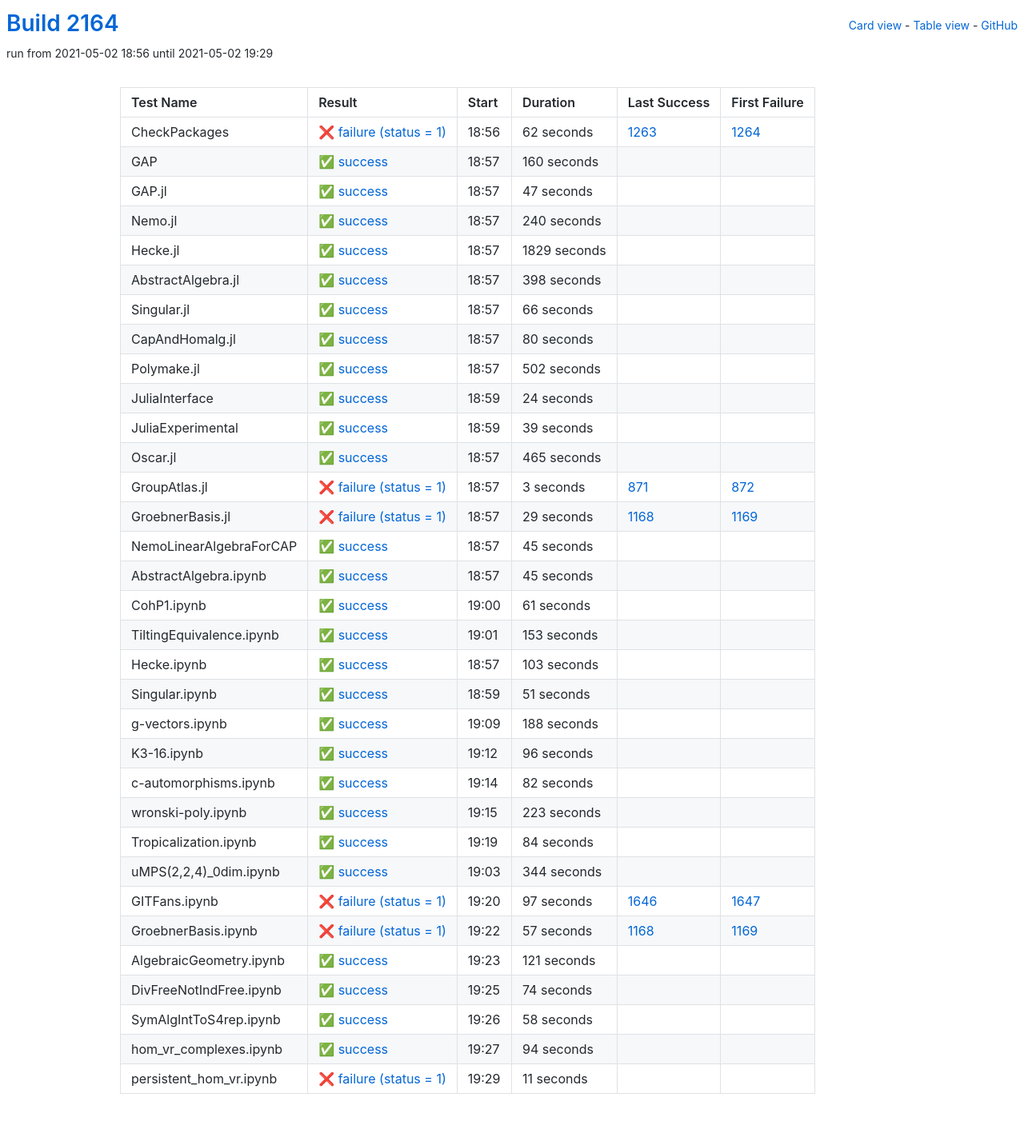
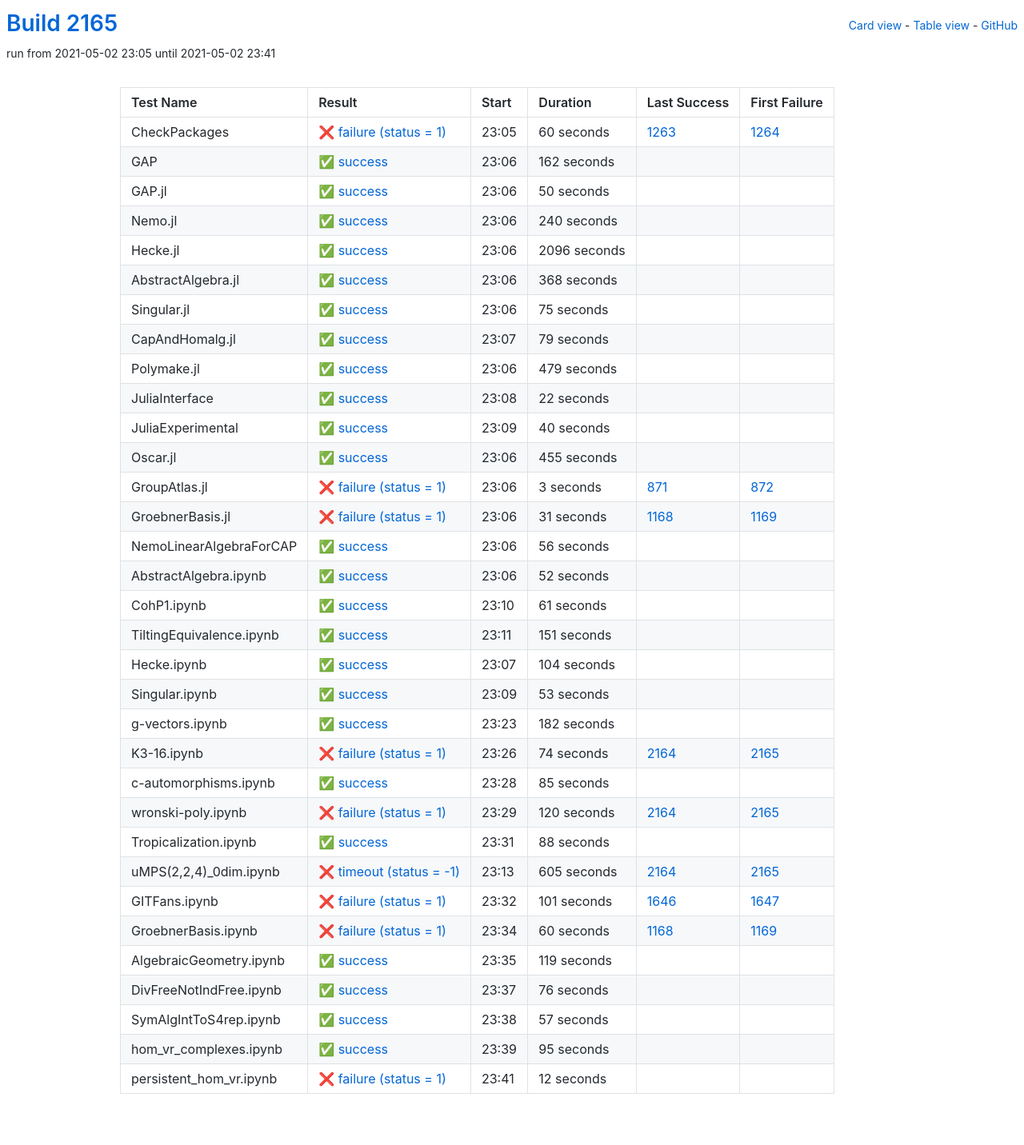
Before and after one commit to oscar-system/oscar-ci-status-stable, a Jekyll site: the page built from table.html, in a window 1280 px wide. Shown: the whole page at 80% size. Built offline with Jekyll 4.4.1, drawn with Linux system fonts in a browser that asks for light colours.

Commit message:
Build #2165

```diff
--- a/_data/ci.yml
+++ b/_data/ci.yml
@@ -1,6 +1,6 @@
 ---
-build: 2164
-build_url: https://oscarci.mathematik.uni-kl.de/job/oscar-stable/2164/
+build: 2165
+build_url: https://oscarci.mathematik.uni-kl.de/job/oscar-stable/2165/
 job: oscar-stable
 organization: oscar-system
 repo: oscar-ci-status-stable
@@ -8,44 +8,44 @@ repourl: https://github.com/oscar-system/oscar-ci-status-stable
 tests:
 - name: CheckPackages
   id: checkpackages
-  log: https://oscarci.mathematik.uni-kl.de/job/oscar-stable/2164/artifact/logs/build-2164/CheckPackages.log
-  start: 2021-05-02 18:56
+  log: https://oscarci.mathematik.uni-kl.de/job/oscar-stable/2165/artifact/logs/build-2165/CheckPackages.log
+  start: 2021-05-02 23:05
   success: false
   exitcode: 1
   status: failure
-  duration: 62
+  duration: 60
   last_success: 1263
   last_success_url: https://oscarci.mathematik.uni-kl.de/job/oscar-stable/1263/
   first_failure: 1264
   first_failure_url: https://oscarci.mathematik.uni-kl.de/job/oscar-stable/1264/
 - name: GAP
   id: gap
-  log: https://oscarci.mathematik.uni-kl.de/job/oscar-stable/2164/artifact/logs/build-2164/GAP.log
-  start: 2021-05-02 18:57
+  log: https://oscarci.mathematik.uni-kl.de/job/oscar-stable/2165/artifact/logs/build-2165/GAP.log
+  start: 2021-05-02 23:06
   success: true
   exitcode: 0
   status: success
-  duration: 160
+  duration: 162
   last_success: false
   last_success_url:
   first_failure: false
   first_failure_url:
 - name: GAP.jl
   id: gap-jl
-  log: https://oscarci.mathematik.uni-kl.de/job/oscar-stable/2164/artifact/logs/build-2164/GAP.jl.log
-  start: 2021-05-02 18:57
+  log: https://oscarci.mathematik.uni-kl.de/job/oscar-stable/2165/artifact/logs/build-2165/GAP.jl.log
+  start: 2021-05-02 23:06
   success: true
   exitcode: 0
   status: success
-  duration: 47
+  duration: 50
   last_success: false
   last_success_url:
   first_failure: false
   first_failure_url:
 - name: Nemo.jl
   id: nemo-jl
-  log: https://oscarci.mathematik.uni-kl.de/job/oscar-stable/2164/artifact/logs/build-2164/Nemo.jl.log
-  start: 2021-05-02 18:57
+  log: https://oscarci.mathematik.uni-kl.de/job/oscar-stable/2165/artifact/logs/build-2165/Nemo.jl.log
+  start: 2021-05-02 23:06
   success: true
   exitcode: 0
   status: success
@@ -56,104 +56,104 @@ tests:
   first_failure_url:
 - name: Hecke.jl
   id: hecke-jl
-  log: https://oscarci.mathematik.uni-kl.de/job/oscar-stable/2164/artifact/logs/build-2164/Hecke.jl.log
-  start: 2021-05-02 18:57
+  log: https://oscarci.mathematik.uni-kl.de/job/oscar-stable/2165/artifact/logs/build-2165/Hecke.jl.log
+  start: 2021-05-02 23:06
   success: true
   exitcode: 0
   status: success
-  duration: 1829
+  duration: 2096
   last_success: false
   last_success_url:
   first_failure: false
   first_failure_url:
 - name: AbstractAlgebra.jl
   id: abstractalgebra-jl
-  log: https://oscarci.mathematik.uni-kl.de/job/oscar-stable/2164/artifact/logs/build-2164/AbstractAlgebra.jl.log
-  start: 2021-05-02 18:57
+  log: https://oscarci.mathematik.uni-kl.de/job/oscar-stable/2165/artifact/logs/build-2165/AbstractAlgebra.jl.log
+  start: 2021-05-02 23:06
   success: true
   exitcode: 0
   status: success
-  duration: 398
+  duration: 368
   last_success: false
   last_success_url:
   first_failure: false
   first_failure_url:
 - name: Singular.jl
   id: singular-jl
-  log: https://oscarci.mathematik.uni-kl.de/job/oscar-stable/2164/artifact/logs/build-2164/Singular.jl.log
-  start: 2021-05-02 18:57
+  log: https://oscarci.mathematik.uni-kl.de/job/oscar-stable/2165/artifact/logs/build-2165/Singular.jl.log
+  start: 2021-05-02 23:06
   success: true
   exitcode: 0
   status: success
-  duration: 66
+  duration: 75
   last_success: false
   last_success_url:
   first_failure: false
   first_failure_url:
 - name: CapAndHomalg.jl
   id: capandhomalg-jl
-  log: https://oscarci.mathematik.uni-kl.de/job/oscar-stable/2164/artifact/logs/build-2164/CapAndHomalg.jl.log
-  start: 2021-05-02 18:57
+  log: https://oscarci.mathematik.uni-kl.de/job/oscar-stable/2165/artifact/logs/build-2165/CapAndHomalg.jl.log
+  start: 2021-05-02 23:07
   success: true
   exitcode: 0
   status: success
-  duration: 80
+  duration: 79
   last_success: false
   last_success_url:
   first_failure: false
   first_failure_url:
 - name: Polymake.jl
   id: polymake-jl
-  log: https://oscarci.mathematik.uni-kl.de/job/oscar-stable/2164/artifact/logs/build-2164/Polymake.jl.log
-  start: 2021-05-02 18:57
+  log: https://oscarci.mathematik.uni-kl.de/job/oscar-stable/2165/artifact/logs/build-2165/Polymake.jl.log
+  start: 2021-05-02 23:06
   success: true
   exitcode: 0
   status: success
-  duration: 502
+  duration: 479
   last_success: false
   last_success_url:
   first_failure: false
   first_failure_url:
 - name: JuliaInterface
   id: juliainterface
-  log: https://oscarci.mathematik.uni-kl.de/job/oscar-stable/2164/artifact/logs/build-2164/JuliaInterface.log
-  start: 2021-05-02 18:59
+  log: https://oscarci.mathematik.uni-kl.de/job/oscar-stable/2165/artifact/logs/build-2165/JuliaInterface.log
+  start: 2021-05-02 23:08
   success: true
   exitcode: 0
   status: success
-  duration: 24
+  duration: 22
   last_success: false
   last_success_url:
   first_failure: false
   first_failure_url:
 - name: JuliaExperimental
   id: juliaexperimental
-  log: https://oscarci.mathematik.uni-kl.de/job/oscar-stable/2164/artifact/logs/build-2164/JuliaExperimental.log
-  start: 2021-05-02 18:59
+  log: https://oscarci.mathematik.uni-kl.de/job/oscar-stable/2165/artifact/logs/build-2165/JuliaExperimental.log
+  start: 2021-05-02 23:09
   success: true
   exitcode: 0
   status: success
-  duration: 39
+  duration: 40
   last_success: false
   last_success_url:
   first_failure: false
   first_failure_url:
 - name: Oscar.jl
   id: oscar-jl
-  log: https://oscarci.mathematik.uni-kl.de/job/oscar-stable/2164/artifact/logs/build-2164/Oscar.jl.log
-  start: 2021-05-02 18:57
+  log: https://oscarci.mathematik.uni-kl.de/job/oscar-stable/2165/artifact/logs/build-2165/Oscar.jl.log
+  start: 2021-05-02 23:06
   success: true
   exitcode: 0
   status: success
-  duration: 465
+  duration: 455
   last_success: false
   last_success_url:
   first_failure: false
   first_failure_url:
 - name: GroupAtlas.jl
   id: groupatlas-jl
-  log: https://oscarci.mathematik.uni-kl.de/job/oscar-stable/2164/artifact/logs/build-2164/GroupAtlas.jl.log
-  start: 2021-05-02 18:57
+  log: https://oscarci.mathematik.uni-kl.de/job/oscar-stable/2165/artifact/logs/build-2165/GroupAtlas.jl.log
+  start: 2021-05-02 23:06
   success: false
   exitcode: 1
   status: failure
@@ -164,44 +164,44 @@ tests:
   first_failure_url: https://oscarci.mathematik.uni-kl.de/job/oscar-stable/872/
 - name: GroebnerBasis.jl
   id: groebnerbasis-jl
-  log: https://oscarci.mathematik.uni-kl.de/job/oscar-stable/2164/artifact/logs/build-2164/GroebnerBasis.jl.log
-  start: 2021-05-02 18:57
+  log: https://oscarci.mathematik.uni-kl.de/job/oscar-stable/2165/artifact/logs/build-2165/GroebnerBasis.jl.log
+  start: 2021-05-02 23:06
   success: false
   exitcode: 1
   status: failure
-  duration: 29
+  duration: 31
   last_success: 1168
   last_success_url: https://oscarci.mathematik.uni-kl.de/job/oscar-stable/1168/
   first_failure: 1169
   first_failure_url: https://oscarci.mathematik.uni-kl.de/job/oscar-stable/1169/
 - name: NemoLinearAlgebraForCAP
   id: nemolinearalgebraforcap
-  log: https://oscarci.mathematik.uni-kl.de/job/oscar-stable/2164/artifact/logs/build-2164/NemoLinearAlgebraForCAP.log
-  start: 2021-05-02 18:57
+  log: https://oscarci.mathematik.uni-kl.de/job/oscar-stable/2165/artifact/logs/build-2165/NemoLinearAlgebraForCAP.log
+  start: 2021-05-02 23:06
   success: true
   exitcode: 0
   status: success
-  duration: 45
+  duration: 56
   last_success: false
   last_success_url:
   first_failure: false
   first_failure_url:
 - name: AbstractAlgebra.ipynb
   id: abstractalgebra-ipynb
-  log: https://oscarci.mathematik.uni-kl.de/job/oscar-stable/2164/artifact/logs/build-2164/AbstractAlgebra.ipynb.log
-  start: 2021-05-02 18:57
+  log: https://oscarci.mathematik.uni-kl.de/job/oscar-stable/2165/artifact/logs/build-2165/AbstractAlgebra.ipynb.log
+  start: 2021-05-02 23:06
   success: true
   exitcode: 0
   status: success
-  duration: 45
+  duration: 52
   last_success: false
   last_success_url:
   first_failure: false
   first_failure_url:
 - name: CohP1.ipynb
   id: cohp1-ipynb
-  log: https://oscarci.mathematik.uni-kl.de/job/oscar-stable/2164/artifact/logs/build-2164/CohP1.ipynb.log
-  start: 2021-05-02 19:00
+  log: https://oscarci.mathematik.uni-kl.de/job/oscar-stable/2165/artifact/logs/build-2165/CohP1.ipynb.log
+  start: 2021-05-02 23:10
   success: true
   exitcode: 0
   status: success
@@ -212,192 +212,192 @@ tests:
   first_failure_url:
 - name: TiltingEquivalence.ipynb
   id: tiltingequivalence-ipynb
-  log: https://oscarci.mathematik.uni-kl.de/job/oscar-stable/2164/artifact/logs/build-2164/TiltingEquivalence.ipynb.log
-  start: 2021-05-02 19:01
+  log: https://oscarci.mathematik.uni-kl.de/job/oscar-stable/2165/artifact/logs/build-2165/TiltingEquivalence.ipynb.log
+  start: 2021-05-02 23:11
   success: true
   exitcode: 0
   status: success
-  duration: 153
+  duration: 151
   last_success: false
   last_success_url:
   first_failure: false
   first_failure_url:
 - name: Hecke.ipynb
   id: hecke-ipynb
-  log: https://oscarci.mathematik.uni-kl.de/job/oscar-stable/2164/artifact/logs/build-2164/Hecke.ipynb.log
-  start: 2021-05-02 18:57
+  log: https://oscarci.mathematik.uni-kl.de/job/oscar-stable/2165/artifact/logs/build-2165/Hecke.ipynb.log
+  start: 2021-05-02 23:07
   success: true
   exitcode: 0
   status: success
-  duration: 103
+  duration: 104
   last_success: false
   last_success_url:
   first_failure: false
   first_failure_url:
 - name: Singular.ipynb
   id: singular-ipynb
-  log: https://oscarci.mathematik.uni-kl.de/job/oscar-stable/2164/artifact/logs/build-2164/Singular.ipynb.log
-  start: 2021-05-02 18:59
+  log: https://oscarci.mathematik.uni-kl.de/job/oscar-stable/2165/artifact/logs/build-2165/Singular.ipynb.log
+  start: 2021-05-02 23:09
   success: true
   exitcode: 0
   status: success
-  duration: 51
+  duration: 53
   last_success: false
   last_success_url:
   first_failure: false
   first_failure_url:
 - name: g-vectors.ipynb
   id: g-vectors-ipynb
-  log: https://oscarci.mathematik.uni-kl.de/job/oscar-stable/2164/artifact/logs/build-2164/g-vectors.ipynb.log
-  start: 2021-05-02 19:09
+  log: https://oscarci.mathematik.uni-kl.de/job/oscar-stable/2165/artifact/logs/build-2165/g-vectors.ipynb.log
+  start: 2021-05-02 23:23
   success: true
   exitcode: 0
   status: success
-  duration: 188
+  duration: 182
   last_success: false
   last_success_url:
   first_failure: false
   first_failure_url:
 - name: K3-16.ipynb
   id: k3-16-ipynb
-  log: https://oscarci.mathematik.uni-kl.de/job/oscar-stable/2164/artifact/logs/build-2164/K3-16.ipynb.log
-  start: 2021-05-02 19:12
+  log: https://oscarci.mathematik.uni-kl.de/job/oscar-stable/2165/artifact/logs/build-2165/K3-16.ipynb.log
+  start: 2021-05-02 23:26
+  success: false
+  exitcode: 1
+  status: failure
+  duration: 74
+  last_success: 2164
+  last_success_url: https://oscarci.mathematik.uni-kl.de/job/oscar-stable/2164/
+  first_failure: 2165
+  first_failure_url: https://oscarci.mathematik.uni-kl.de/job/oscar-stable/2165/
+- name: c-automorphisms.ipynb
+  id: c-automorphisms-ipynb
+  log: https://oscarci.mathematik.uni-kl.de/job/oscar-stable/2165/artifact/logs/build-2165/c-automorphisms.ipynb.log
+  start: 2021-05-02 23:28
   success: true
   exitcode: 0
   status: success
-  duration: 96
-  last_success: false
-  last_success_url:
-  first_failure: false
-  first_failure_url:
-- name: c-automorphisms.ipynb
-  id: c-automorphisms-ipynb
-  log: https://oscarci.mathematik.uni-kl.de/job/oscar-stable/2164/artifact/logs/build-2164/c-automorphisms.ipynb.log
-  start: 2021-05-02 19:14
-  success: true
-  exitcode: 0
-  status: success
-  duration: 82
+  duration: 85
   last_success: false
   last_success_url:
   first_failure: false
   first_failure_url:
 - name: wronski-poly.ipynb
   id: wronski-poly-ipynb
-  log: https://oscarci.mathematik.uni-kl.de/job/oscar-stable/2164/artifact/logs/build-2164/wronski-poly.ipynb.log
-  start: 2021-05-02 19:15
+  log: https://oscarci.mathematik.uni-kl.de/job/oscar-stable/2165/artifact/logs/build-2165/wronski-poly.ipynb.log
+  start: 2021-05-02 23:29
+  success: false
+  exitcode: 1
+  status: failure
+  duration: 120
+  last_success: 2164
+  last_success_url: https://oscarci.mathematik.uni-kl.de/job/oscar-stable/2164/
+  first_failure: 2165
+  first_failure_url: https://oscarci.mathematik.uni-kl.de/job/oscar-stable/2165/
+- name: Tropicalization.ipynb
+  id: tropicalization-ipynb
+  log: https://oscarci.mathematik.uni-kl.de/job/oscar-stable/2165/artifact/logs/build-2165/Tropicalization.ipynb.log
+  start: 2021-05-02 23:31
   success: true
   exitcode: 0
   status: success
-  duration: 223
-  last_success: false
-  last_success_url:
-  first_failure: false
-  first_failure_url:
-- name: Tropicalization.ipynb
-  id: tropicalization-ipynb
-  log: https://oscarci.mathematik.uni-kl.de/job/oscar-stable/2164/artifact/logs/build-2164/Tropicalization.ipynb.log
-  start: 2021-05-02 19:19
-  success: true
-  exitcode: 0
-  status: success
-  duration: 84
+  duration: 88
   last_success: false
   last_success_url:
   first_failure: false
   first_failure_url:
 - name: uMPS(2,2,4)_0dim.ipynb
   id: umps-2-2-4-0dim-ipynb
-  log: https://oscarci.mathematik.uni-kl.de/job/oscar-stable/2164/artifact/logs/build-2164/uMPS-2-2-4-_0dim.ipynb.log
-  start: 2021-05-02 19:03
-  success: true
-  exitcode: 0
-  status: success
-  duration: 344
-  last_success: false
-  last_success_url:
-  first_failure: false
-  first_failure_url:
+  log: https://oscarci.mathematik.uni-kl.de/job/oscar-stable/2165/artifact/logs/build-2165/uMPS-2-2-4-_0dim.ipynb.log
+  start: 2021-05-02 23:13
+  success: false
+  exitcode: -1
+  status: timeout
+  duration: 605
+  last_success: 2164
+  last_success_url: https://oscarci.mathematik.uni-kl.de/job/oscar-stable/2164/
+  first_failure: 2165
+  first_failure_url: https://oscarci.mathematik.uni-kl.de/job/oscar-stable/2165/
 - name: GITFans.ipynb
   id: gitfans-ipynb
-  log: https://oscarci.mathematik.uni-kl.de/job/oscar-stable/2164/artifact/logs/build-2164/GITFans.ipynb.log
-  start: 2021-05-02 19:20
+  log: https://oscarci.mathematik.uni-kl.de/job/oscar-stable/2165/artifact/logs/build-2165/GITFans.ipynb.log
+  start: 2021-05-02 23:32
   success: false
   exitcode: 1
   status: failure
-  duration: 97
+  duration: 101
   last_success: 1646
   last_success_url: https://oscarci.mathematik.uni-kl.de/job/oscar-stable/1646/
   first_failure: 1647
   first_failure_url: https://oscarci.mathematik.uni-kl.de/job/oscar-stable/1647/
 - name: GroebnerBasis.ipynb
   id: groebnerbasis-ipynb
-  log: https://oscarci.mathematik.uni-kl.de/job/oscar-stable/2164/artifact/logs/build-2164/GroebnerBasis.ipynb.log
-  start: 2021-05-02 19:22
+  log: https://oscarci.mathematik.uni-kl.de/job/oscar-stable/2165/artifact/logs/build-2165/GroebnerBasis.ipynb.log
+  start: 2021-05-02 23:34
   success: false
   exitcode: 1
   status: failure
-  duration: 57
+  duration: 60
   last_success: 1168
   last_success_url: https://oscarci.mathematik.uni-kl.de/job/oscar-stable/1168/
   first_failure: 1169
   first_failure_url: https://oscarci.mathematik.uni-kl.de/job/oscar-stable/1169/
 - name: AlgebraicGeometry.ipynb
   id: algebraicgeometry-ipynb
-  log: https://oscarci.mathematik.uni-kl.de/job/oscar-stable/2164/artifact/logs/build-2164/AlgebraicGeometry.ipynb.log
-  start: 2021-05-02 19:23
+  log: https://oscarci.mathematik.uni-kl.de/job/oscar-stable/2165/artifact/logs/build-2165/AlgebraicGeometry.ipynb.log
+  start: 2021-05-02 23:35
   success: true
   exitcode: 0
   status: success
-  duration: 121
+  duration: 119
   last_success: false
   last_success_url:
   first_failure: false
   first_failure_url:
 - name: DivFreeNotIndFree.ipynb
   id: divfreenotindfree-ipynb
-  log: https://oscarci.mathematik.uni-kl.de/job/oscar-stable/2164/artifact/logs/build-2164/DivFreeNotIndFree.ipynb.log
-  start: 2021-05-02 19:25
+  log: https://oscarci.mathematik.uni-kl.de/job/oscar-stable/2165/artifact/logs/build-2165/DivFreeNotIndFree.ipynb.log
+  start: 2021-05-02 23:37
   success: true
   exitcode: 0
   status: success
-  duration: 74
+  duration: 76
   last_success: false
   last_success_url:
   first_failure: false
   first_failure_url:
 - name: SymAlgIntToS4rep.ipynb
   id: symalginttos4rep-ipynb
-  log: https://oscarci.mathematik.uni-kl.de/job/oscar-stable/2164/artifact/logs/build-2164/SymAlgIntToS4rep.ipynb.log
-  start: 2021-05-02 19:26
+  log: https://oscarci.mathematik.uni-kl.de/job/oscar-stable/2165/artifact/logs/build-2165/SymAlgIntToS4rep.ipynb.log
+  start: 2021-05-02 23:38
   success: true
   exitcode: 0
   status: success
-  duration: 58
+  duration: 57
   last_success: false
   last_success_url:
   first_failure: false
   first_failure_url:
 - name: hom_vr_complexes.ipynb
   id: hom-vr-complexes-ipynb
-  log: https://oscarci.mathematik.uni-kl.de/job/oscar-stable/2164/artifact/logs/build-2164/hom_vr_complexes.ipynb.log
-  start: 2021-05-02 19:27
+  log: https://oscarci.mathematik.uni-kl.de/job/oscar-stable/2165/artifact/logs/build-2165/hom_vr_complexes.ipynb.log
+  start: 2021-05-02 23:39
   success: true
   exitcode: 0
   status: success
-  duration: 94
+  duration: 95
   last_success: false
   last_success_url:
   first_failure: false
   first_failure_url:
 - name: persistent_hom_vr.ipynb
   id: persistent-hom-vr-ipynb
-  log: https://oscarci.mathematik.uni-kl.de/job/oscar-stable/2164/artifact/logs/build-2164/persistent_hom_vr.ipynb.log
-  start: 2021-05-02 19:29
+  log: https://oscarci.mathematik.uni-kl.de/job/oscar-stable/2165/artifact/logs/build-2165/persistent_hom_vr.ipynb.log
+  start: 2021-05-02 23:41
   success: false
   exitcode: 1
   status: failure
-  duration: 11
+  duration: 12
   last_success: false
   last_success_url:
   first_failure: false
```
Also changed, not shown: README.md.
